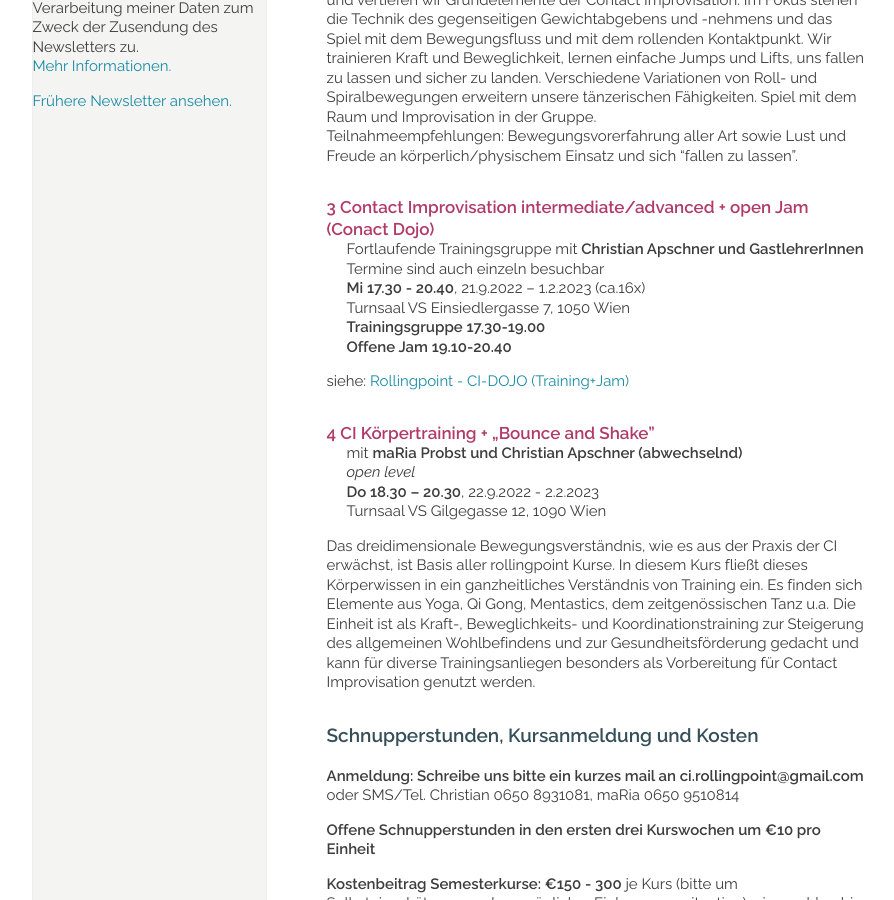
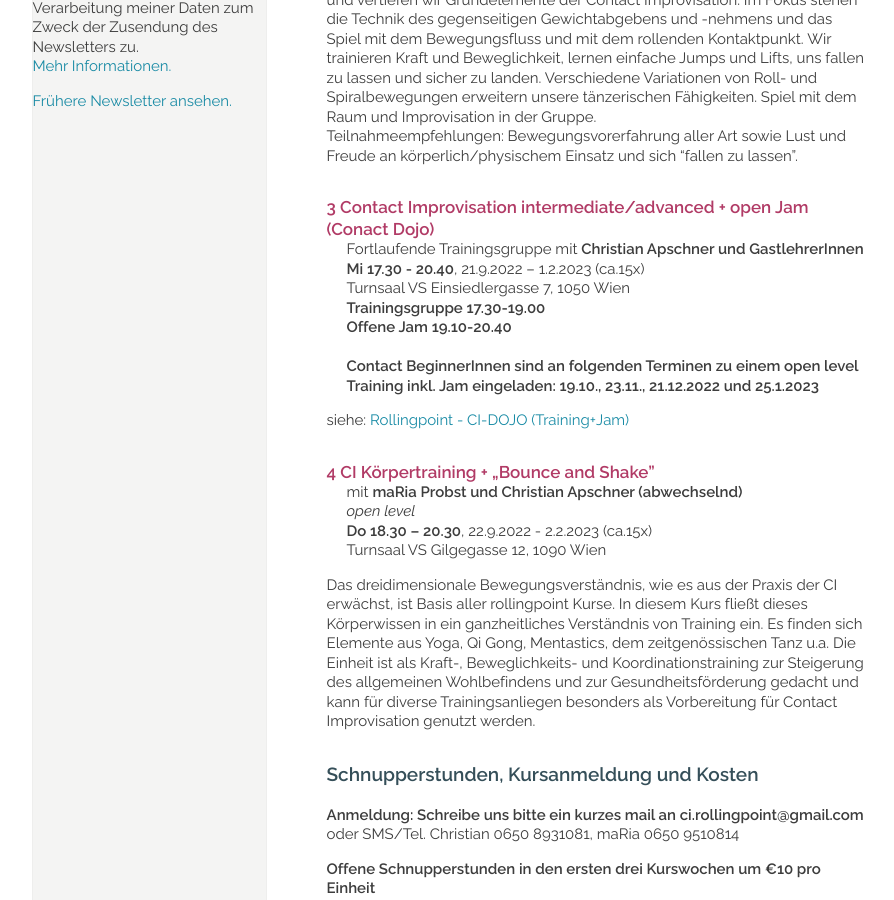
Before and after one commit to manulari/rollingpointat, a Jekyll site: the page built from _pages_de/kurse.md, in a window 1280 px wide and 900 px high, scrolled down 1146 px. Shown: the whole window, without its empty margins (152-1046 px from the left). Built offline with Jekyll 4.4.1, drawn with Linux system fonts in a browser that asks for light colours; comment, search, counter and statistics services are not loaded.

Commit message:
Update page (de) “kurse”

```diff
--- a/_pages_de/kurse.md
+++ b/_pages_de/kurse.md
@@ -49,11 +49,14 @@ Teilnahmeempfehlungen: Bewegungsvorerfahrung aller Art sowie Lust und Freude an
 #### **3 Contact Improvisation intermediate/advanced + open Jam (Conact Dojo)**
 
 Fortlaufende Trainingsgruppe mit **Christian Apschner und GastlehrerInnen**\
-Termine sind auch einzeln besuchbar\
-**Mi 17.30 - 20.40**, 21.9.2022 – 1.2.2023 (ca.16x)\
+**Mi 17.30 - 20.40**, 21.9.2022 – 1.2.2023 (ca.15x)\
 Turnsaal VS Einsiedlergasse 7, 1050 Wien\
 **Trainingsgruppe 17.30-19.00**\
-**Offene Jam 19.10-20.40**
+**Offene Jam 19.10-20.40**\
+\
+**Contact BeginnerInnen sind an folgenden Terminen zu einem open level Training inkl. Jam eingeladen: 19.10., 23.11., 21.12.2022 und 25.1.2023**
+
+
 
 siehe: [Rollingpoint - CI-DOJO (Training+Jam)](/dojo)
 
@@ -63,7 +66,7 @@ siehe: [Rollingpoint - CI-DOJO (Training+Jam)](/dojo)
 
 mit **maRia Probst und Christian Apschner (abwechselnd)**\
 *open level*\
-**Do 18.30 – 20.30**, 22.9.2022 - 2.2.2023\
+**Do 18.30 – 20.30**, 22.9.2022 - 2.2.2023 (ca.15x)\
 Turnsaal VS Gilgegasse 12, 1090 Wien
 
 Das dreidimensionale Bewegungsverständnis, wie es aus der Praxis der CI erwächst, ist Basis aller rollingpoint Kurse. In diesem Kurs fließt dieses Körperwissen in ein ganzheitliches Verständnis von Training ein. Es finden sich Elemente aus Yoga, Qi Gong, Mentastics, dem zeitgenössischen Tanz u.a. Die Einheit ist als Kraft-, Beweglichkeits- und Koordinationstraining zur Steigerung des allgemeinen Wohlbefindens und zur Gesundheitsförderung gedacht und kann für diverse Trainingsanliegen besonders als Vorbereitung für Contact Improvisation genutzt werden.
```
